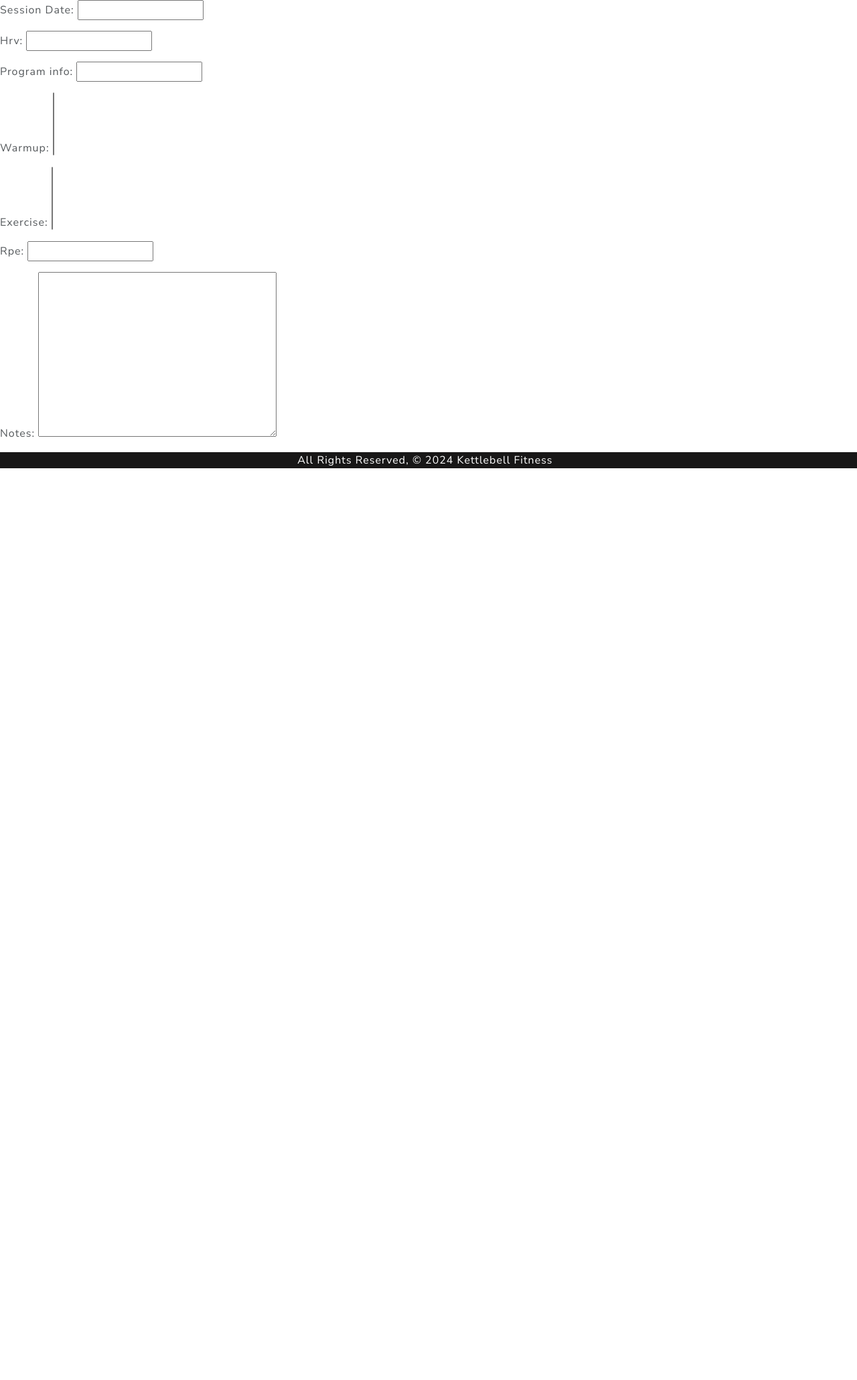
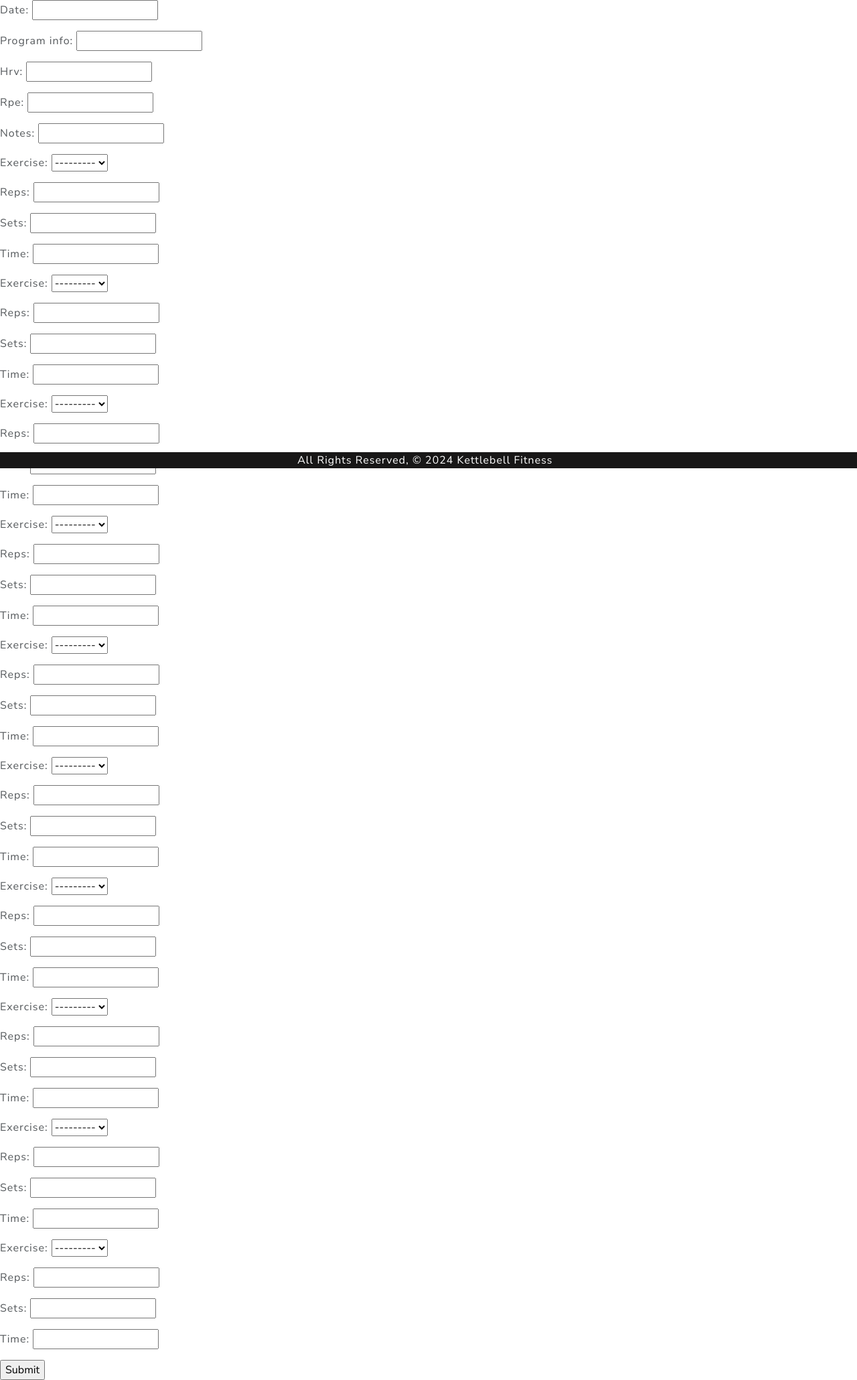
Before and after one commit to sophiabanda/kb_fit, a Django app: page /sessions/create/ in a window 1280 px wide. Shown: the part 101-2161 px from the top of the page at 67% size. Before the commit the page ends 800 px from the top, so only its background shows below. Run offline with Django 4.2, Linux system fonts and the light colour scheme; data that the repository does not hold is empty; some libraries are stand-ins or nearby versions.

Commit message:
updated forms

```diff
--- a/kb_fit/forms.py
+++ b/kb_fit/forms.py
@@ -1,7 +1,23 @@
-from django.forms import ModelForm
+from django import forms
 from .models import Exercise, SessionEntry
 
-class ExerciseForm(ModelForm):
+class ExerciseForm(forms.ModelForm):
+    exercise = forms.ModelChoiceField(queryset=Exercise.objects.all())
+    reps = forms.IntegerField()
+    sets = forms.IntegerField()
+    time = forms.TimeField()
+
     class Meta:
         model = Exercise
-        fields = ['name', 'types']
+        fields = ['exercise', 'reps', 'sets', 'time']
+
+class CombinedForm(forms.ModelForm):
+    date = forms.DateField()
+    program_info = forms.CharField()
+    hrv = forms.IntegerField()
+    rpe = forms.IntegerField()
+    notes = forms.CharField()
+
+    class Meta:
+        model = SessionEntry
+        fields = ['date', 'program_info', 'hrv', 'rpe', 'notes']
--- a/kb_fit/templates/kb_fit/session_form.html
+++ /dev/null
@@ -1,9 +0,0 @@
-{% extends "base.html" %}
-{% block content %}
-
-<form action="" method="post">
-    {% csrf_token %}
-    {{ form.as_p }}
-</form>
-
-{% endblock %}
--- /dev/null
+++ b/kb_fit/templates/session_create.html
@@ -0,0 +1,15 @@
+{% extends "base.html" %}
+{% load widget_tweaks %}
+{% block content %}
+
+<form method="post">
+    {% csrf_token %}
+    {{ form.as_p }}
+    {{ exercise_formset.management_form }}
+    {% for exercise_form in exercise_formset %}
+        {{ exercise_form.as_p }}
+    {% endfor %}
+    <input type="submit" value="Submit">
+</form>
+
+{% endblock %}
--- a/kb_fit/urls.py
+++ b/kb_fit/urls.py
@@ -7,5 +7,5 @@ urlpatterns = [
     path('library/', views.ExerciseList.as_view(), name='library'),
     path('sessions/', views.sessions, name='sessions'),
     path('sessions/<int:pk>/', views.SessionDetail.as_view(), name='session_detail'),
-    path('sessions/create/', views.SessionCreate.as_view(), name='sessions_create'),
+    path('sessions/create/', views.session_create, name='sessions_create'),
 ]
--- a/kb_fit/views.py
+++ b/kb_fit/views.py
@@ -1,7 +1,9 @@
-from django.shortcuts import render
+from django.shortcuts import render, redirect
 from .models import Exercise, SessionEntry
 from django.views.generic.edit import CreateView, UpdateView, DeleteView
 from django.views.generic import ListView, DetailView
+from django.forms import formset_factory
+from .forms import ExerciseForm, CombinedForm
 
 def home(request):
     sessions = SessionEntry.objects.all()
@@ -21,7 +23,21 @@ class SessionDetail(DetailView):
     template_name = 'session_detail.html'
     context_object_name = 'session'
 
-class SessionCreate(CreateView):
-    model = SessionEntry
-    template_name = 'kb_fit/session_form.html'
-    fields = '__all__'
+ExerciseFormSet = formset_factory(ExerciseForm, extra=10)
+
+def session_create(request):
+    if request.method == 'POST':
+        form = CombinedForm(request.POST)
+        exercise_formset = ExerciseFormSet(request.POST, prefix='exercises')
+        if form.is_valid() and exercise_formset.is_valid():
+            session_entry = form.save(commit=False)
+            session_entry.save()
+            for exercise_form in exercise_formset:
+                exercise = exercise_form.save(commit=False)
+                exercise.session_entry = session_entry
+                exercise.save()
+            return redirect('session_detail', session_id=session_entry.id)
+    else:
+        form = CombinedForm()
+        exercise_formset = ExerciseFormSet(prefix='exercises')
+    return render(request, 'session_create.html', {'form': form, 'exercise_formset': exercise_formset})
--- a/kb_project/settings.py
+++ b/kb_project/settings.py
@@ -35,6 +35,7 @@ ALLOWED_HOSTS = []
 
 INSTALLED_APPS = [
     'kb_fit',
+    'widget_tweaks',
     'django.contrib.admin',
     'django.contrib.auth',
     'django.contrib.contenttypes',
```
Also changed, not shown: kb_fit/templates/sessions.html (+5 -5 lines), kb_fit/static/css/styles.css (line endings or trailing spaces).
